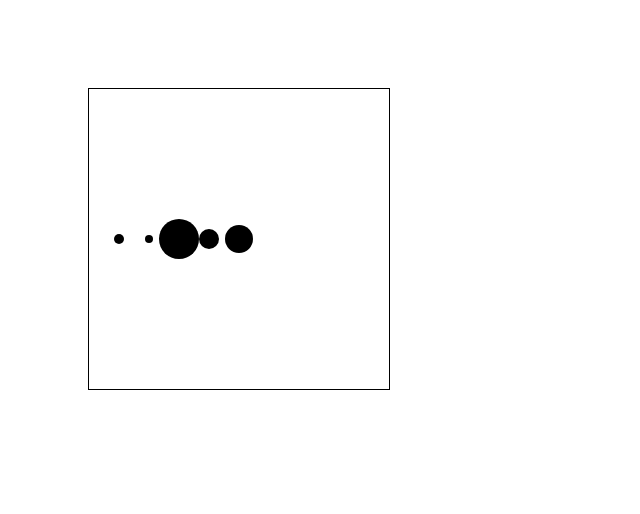
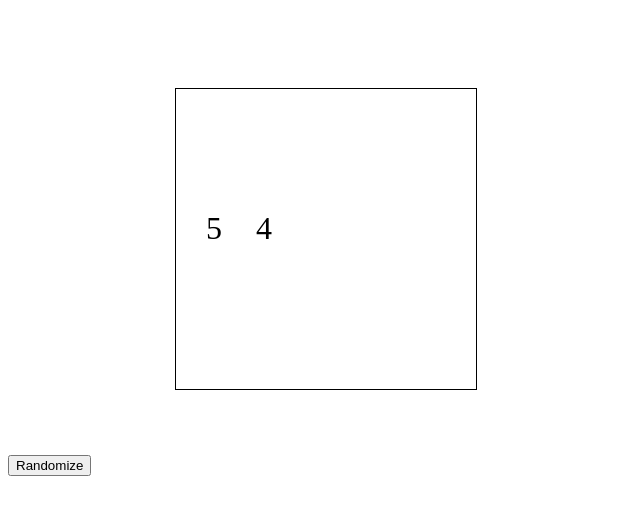
Before and after one commit to zocom-david-lundholm/d3-demos, a website: page selections/index.html in a window 1280 px wide. Shown: the whole page, without its empty margins (0-640 px from the left). Drawn offline with nearby package versions, Linux system fonts and the light colour scheme.

Commit message:
added more selections examples

```diff
--- a/selections/index.html
+++ b/selections/index.html
@@ -8,24 +8,53 @@
 <body>
     <div class="container">
 
+        <button>Randomize</button>
     </div>
     <script src="../node_modules/d3/dist/d3.min.js"></script>
     <script>
+        let data = [5,4]
+        function randomize(){
+            data = []
+            for(let i = 0; i < Math.floor(Math.random()*10); i++){
+                data.push(Math.floor(Math.random()*10))
+            }
+            console.log(data);
+        }
+
+
+
         const svg = d3.select('.container').append("svg")
 
         svg.attr("width", 300).attr("height", 300)
 
-        const data = [5,4,20,10,14]
 
-        const selection = svg.selectAll("circle").data(data)
-        selection.enter()
-            .append("circle")
-            .attr("cx", (num, index) => index * 30 + 30 )
-            .attr("cy", 150)
-            .attr("r", num => num)
+        function render(){
+            const selection = svg.selectAll("text").data(data)
+
+            selection
+                .attr("x", (num, index) => index * 50 + 30 )
+                .attr("fill", "green")
+                .text(num => num)
+
+            selection.enter()
+                .append("text")
+                .attr("x", (num, index) => index * 50 + 30 )
+                .attr("y", 150)
+                .attr("font-size", "2rem")
+                .text(num => num)
+
+            selection.exit()
+                .remove()
+
+        }
+        render()
 
 
 
+        document.querySelector("button").addEventListener("click", () => {
+            randomize()
+            render()
+        })
 
     </script>
 
```
